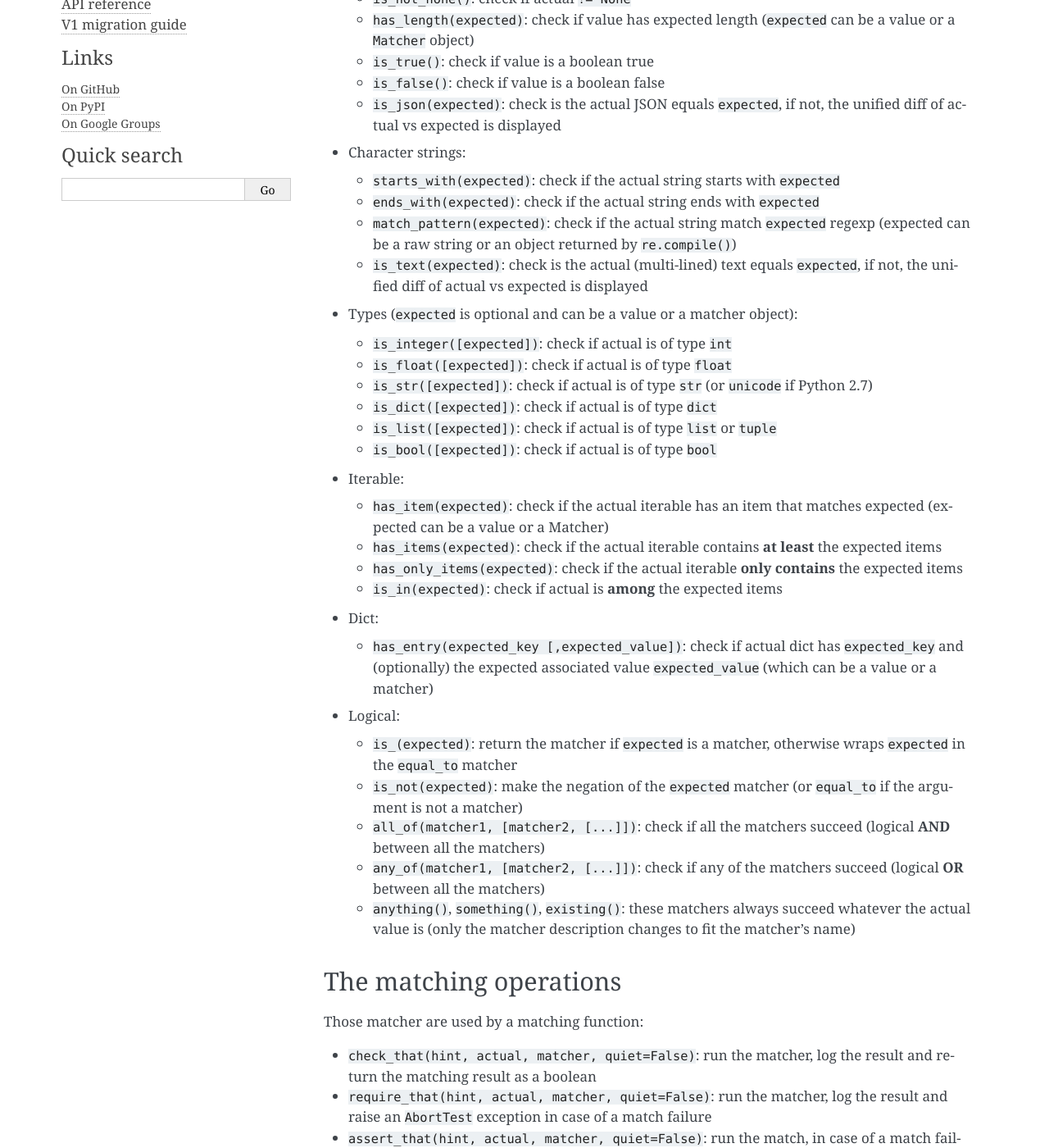
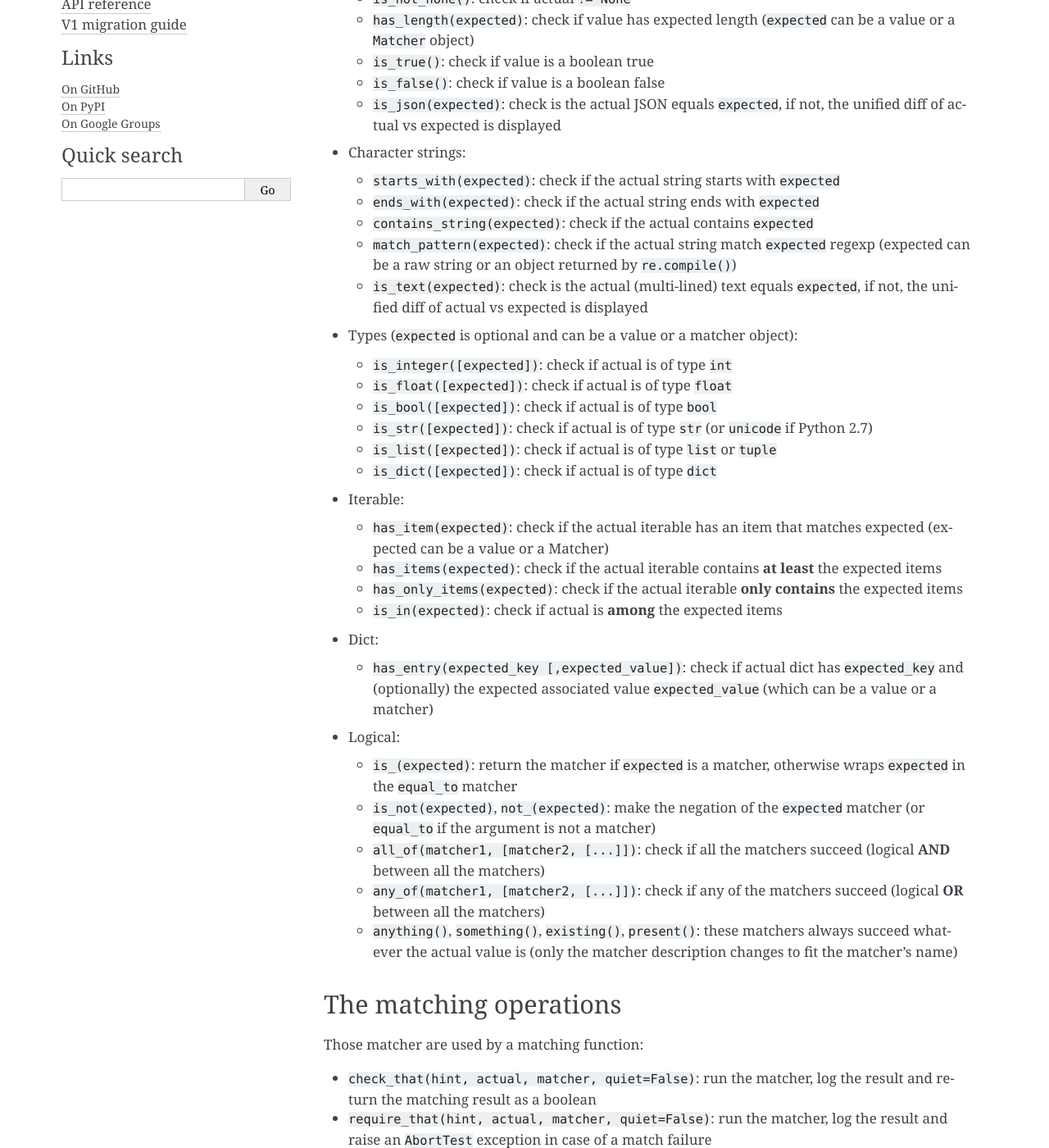
Before and after one commit to lemoncheesecake/lemoncheesecake, a Sphinx documentation site: the page built from doc/matchers.rst, in a window 1280 px wide and 1400 px high, scrolled down 511 px. Shown: the whole window at 82% size. Built offline with Sphinx 7.4.7, drawn with Linux system fonts in a browser that asks for light colours.

Commit message:
Add a 'is_not' (alias for 'not_') which was documented but not implemented + some fixes in matchers documentation

```diff
--- a/doc/matchers.rst
+++ b/doc/matchers.rst
@@ -46,6 +46,8 @@ The following stock matchers are available:
 
   - ``ends_with(expected)``: check if the actual string ends with ``expected``
 
+  - ``contains_string(expected)``: check if the actual contains ``expected``
+
   - ``match_pattern(expected)``: check if the actual string match ``expected`` regexp (expected can be a raw string or an object
     returned by ``re.compile()``)
 
@@ -59,13 +61,13 @@ The following stock matchers are available:
 
   - ``is_float([expected])``: check if actual is of type ``float``
 
+  - ``is_bool([expected])``: check if actual is of type ``bool``
+
   - ``is_str([expected])``: check if actual is of type ``str`` (or ``unicode`` if Python 2.7)
-
-  - ``is_dict([expected])``: check if actual is of type ``dict``
 
   - ``is_list([expected])``: check if actual is of type ``list`` or ``tuple``
 
-  - ``is_bool([expected])``: check if actual is of type ``bool``
+  - ``is_dict([expected])``: check if actual is of type ``dict``
 
 - Iterable:
 
@@ -88,7 +90,7 @@ The following stock matchers are available:
   - ``is_(expected)``: return the matcher if ``expected`` is a matcher, otherwise wraps ``expected`` in the
     ``equal_to`` matcher
 
-  - ``is_not(expected)``: make the negation of the ``expected`` matcher (or ``equal_to`` if the argument is
+  - ``is_not(expected)``, ``not_(expected)``: make the negation of the ``expected`` matcher (or ``equal_to`` if the argument is
     not a matcher)
 
   - ``all_of(matcher1, [matcher2, [...]])``: check if all the matchers succeed (logical **AND** between all the
@@ -97,7 +99,7 @@ The following stock matchers are available:
   - ``any_of(matcher1, [matcher2, [...]])``: check if any of the matchers succeed (logical **OR** between all the
     matchers)
 
-  - ``anything()``, ``something()``, ``existing()``: these matchers always succeed whatever the actual value is (only
+  - ``anything()``, ``something()``, ``existing()``, ``present()``: these matchers always succeed whatever the actual value is (only
     the matcher description changes to fit the matcher's name)
 
 The matching operations
```
Also changed, not shown: doc/api.rst (+11 -9 lines), 2 other files.
